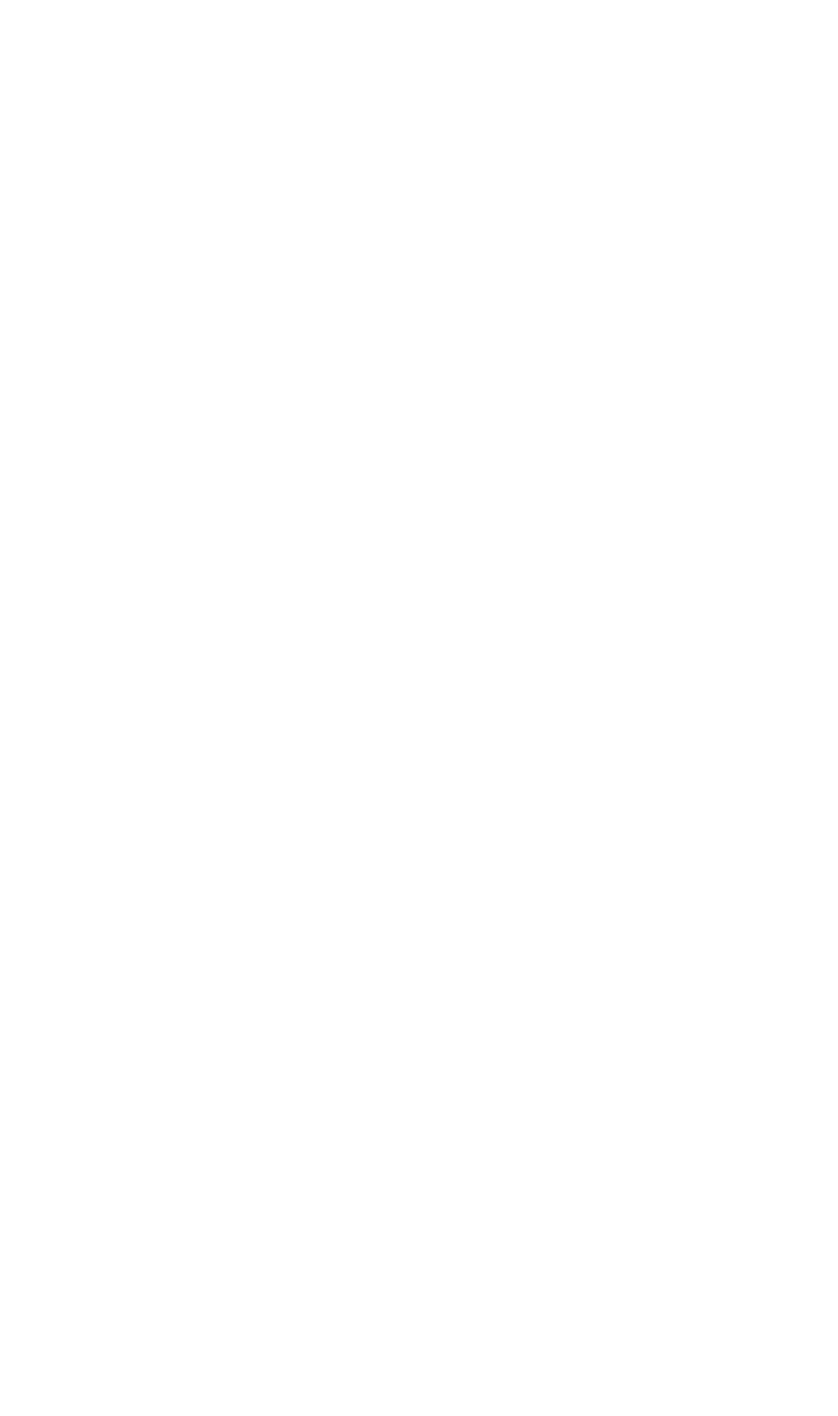
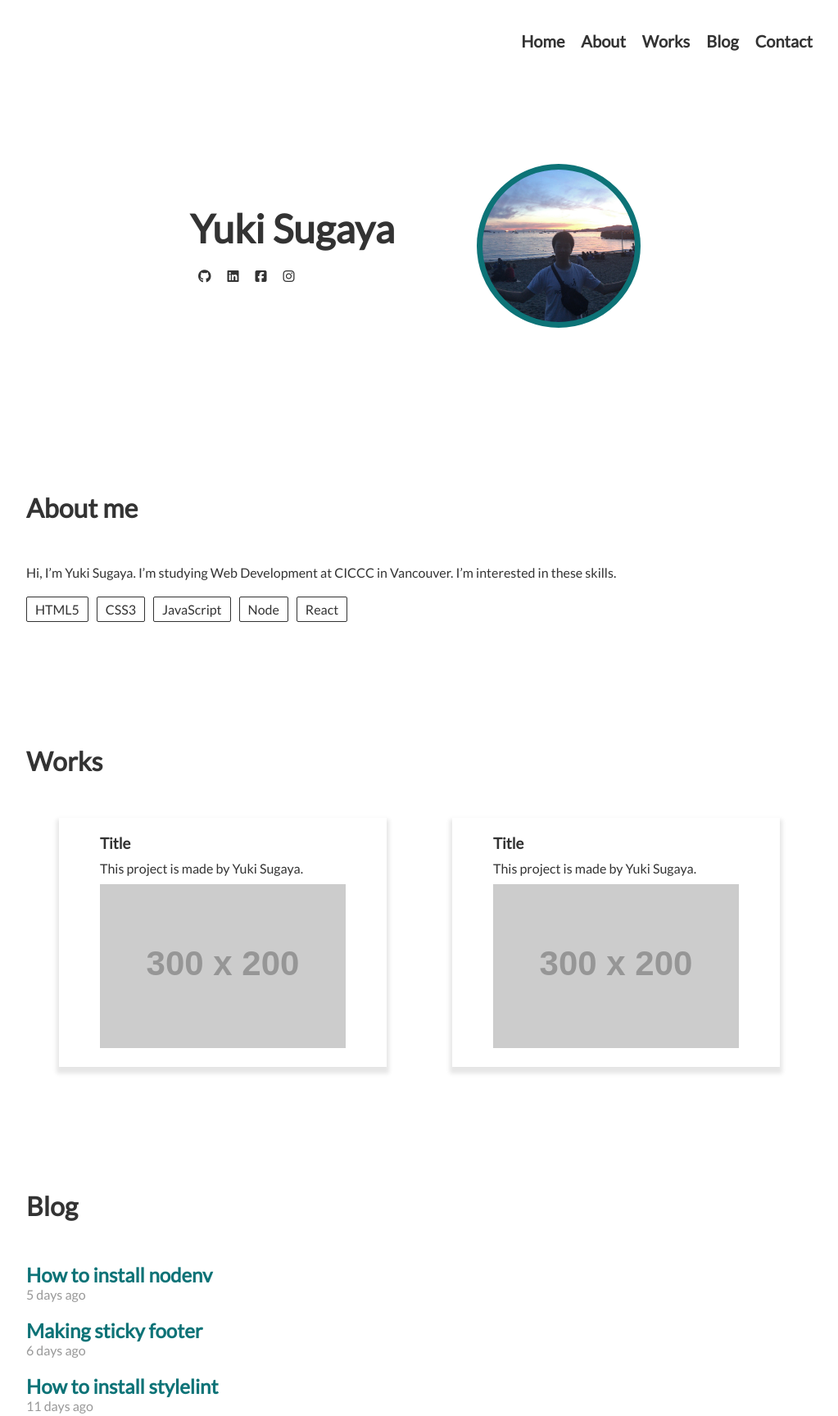
Before and after one commit to sugaya24/wadp-410-final, a website: page index.html in a window 1280 px wide. Shown: the top 1728 px of the page at 82% size, without its empty margins (128-1151 px from the left). Before the commit the page ends 800 px from the top, so only its background shows below. Drawn offline with nearby package versions, Linux system fonts and the light colour scheme; some packages are replaced by stand-ins of ours; files that its build step writes are made by us from their sources; placeholder pictures from the web are drawn by us.

Commit message:
Mod: for desktop

```diff
--- a/index.html
+++ b/index.html
@@ -9,8 +9,129 @@
       href="https://fonts.googleapis.com/css?family=Lato&display=swap"
       rel="stylesheet"
     />
+    <script
+      src="https://kit.fontawesome.com/4acde07e6e.js"
+      crossorigin="anonymous"
+    ></script>
     <link rel="stylesheet" href="/dist/css/main.css" />
     <title>Yuki Sugaya</title>
   </head>
-  <body></body>
+  <body>
+    <header>
+      <div class="container">
+        <div class="logo"><h1></h1></div>
+        <div class="navbar">
+          <ul>
+            <li>Home</li>
+            <li>About</li>
+            <li>Works</li>
+            <li>Blog</li>
+            <li>Contact</li>
+          </ul>
+        </div>
+      </div>
+    </header>
+
+    <main>
+      <div class="profile section">
+        <div class="container">
+          <div class="inner">
+            <div class="name"><h1>Yuki Sugaya</h1></div>
+            <div class="social">
+              <ul>
+                <li><i class="fab fa-github"></i></li>
+                <li><i class="fab fa-linkedin"></i></li>
+                <li><i class="fab fa-facebook-square"></i></li>
+                <li><i class="fab fa-instagram"></i></li>
+              </ul>
+            </div>
+          </div>
+          <div class="icon"></div>
+        </div>
+      </div>
+
+      <div class="about section">
+        <h2>About me</h2>
+        <p>
+          Hi, I’m Yuki Sugaya. I’m studying Web Development at CICCC in
+          Vancouver. I’m interested in these skills.
+        </p>
+        <div class="skills">
+          <ul>
+            <li class="skill">HTML5</li>
+            <li class="skill">CSS3</li>
+            <li class="skill">JavaScript</li>
+            <li class="skill">Node</li>
+            <li class="skill">React</li>
+          </ul>
+        </div>
+      </div>
+
+      <div class="works section">
+        <h2>Works</h2>
+        <div class="container">
+          <div class="card work">
+            <h3>Title</h3>
+            <p>This project is made by Yuki Sugaya.</p>
+            <div>
+              <img src="https://dummyimage.com/300x200/000/fff" alt="" />
+            </div>
+          </div>
+          <div class="card work">
+            <h3>Title</h3>
+            <p>This project is made by Yuki Sugaya.</p>
+            <div>
+              <img src="https://dummyimage.com/300x200/000/fff" alt="" />
+            </div>
+          </div>
+        </div>
+      </div>
+
+      <div class="blog section">
+        <h2>Blog</h2>
+        <div class="article">
+          <h3><a href="#">How to install nodenv</a></h3>
+          <p>5 days ago</p>
+        </div>
+        <div class="article">
+          <h3><a href="#">Making sticky footer</a></h3>
+          <p>6 days ago</p>
+        </div>
+        <div class="article">
+          <h3><a href="#">How to install stylelint</a></h3>
+          <p>11 days ago</p>
+        </div>
+      </div>
+
+      <div class="contact section">
+        <h2>Contact</h2>
+        <form name="form">
+          <input
+            class="name input input-form"
+            name="name"
+            type="text"
+            placeholder="Name"
+          />
+          <input
+            class="email input input-form"
+            name="email"
+            type="email"
+            placeholder="Email"
+          />
+          <textarea
+            class="message input input-form"
+            name="message"
+            cols="30"
+            rows="10"
+            placeholder="Message"
+          ></textarea>
+          <input class="btn input" type="button" value="Submit" />
+        </form>
+      </div>
+    </main>
+
+    <footer>
+      <p>Yuki Sugaya @ 2020</p>
+    </footer>
+  </body>
 </html>
--- /dev/null
+++ b/views/stylesheet/config/_color.scss
@@ -0,0 +1,5 @@
+$text-color-black: #333333;
+$text-color-gray: #999999;
+$text-color-white: #eeeeee;
+$sub-color-blue: #0d7377;
+$sub-color-lightblue: #14ffec;
--- a/views/stylesheet/main.scss
+++ b/views/stylesheet/main.scss
@@ -1,3 +1,17 @@
+// config
+@import './config/color';
+
+// modules
+@import './modules/_header';
+@import './modules/_main';
+@import './modules/_content';
+@import './modules/_footer';
+
 body {
   font-family: 'Lato', sans-serif;
+  color: $text-color-black;
 }
+
+.section {
+  margin-bottom: 150px;
+}
--- a/views/stylesheet/mixin/_btn.scss
+++ b/views/stylesheet/mixin/_btn.scss
@@ -0,0 +1,4 @@
+@mixin btn-tag {
+  border: 1px solid #333333;
+  border-radius: 2px;
+}
--- a/views/stylesheet/modules/_footer.scss
+++ b/views/stylesheet/modules/_footer.scss
@@ -0,0 +1,10 @@
+@import '../config/color';
+
+footer {
+  width: 100%;
+  height: 80px;
+  line-height: 80px;
+  color: $text-color-white;
+  text-align: center;
+  background-color: $text-color-black;
+}
--- a/views/stylesheet/modules/_header.scss
+++ b/views/stylesheet/modules/_header.scss
@@ -0,0 +1,22 @@
+@import '../config/color';
+
+header {
+  margin-bottom: 50px;
+  .container {
+    display: flex;
+    justify-content: space-between;
+    width: 960px;
+    height: 100px;
+    margin: 0 auto;
+    line-height: 100px;
+    .navbar ul {
+      display: flex;
+      li {
+        margin-left: 20px;
+        font-size: 20px;
+        font-weight: 700;
+        list-style: none;
+      }
+    }
+  }
+}
--- a/views/stylesheet/modules/_main.scss
+++ b/views/stylesheet/modules/_main.scss
@@ -0,0 +1,120 @@
+@import '../mixin/btn';
+
+main {
+  width: 960px;
+  margin: 0 auto;
+  h2 {
+    margin-bottom: 50px;
+    font-size: 32px;
+  }
+  .profile {
+    width: 560px;
+    margin: 100px auto 200px;
+    .container {
+      display: flex;
+      height: 200px;
+    }
+    .icon {
+      width: 200px;
+      height: 200px;
+      background-image: url('/img/icon.JPG');
+      background-position: center;
+      background-size: cover;
+      border: 7px solid $sub-color-blue;
+      border-radius: 50%;
+    }
+    .inner {
+      height: 100px;
+      margin: auto 100px auto 0;
+      .name {
+        h1 {
+          margin-bottom: 20px;
+          font-size: 48px;
+        }
+      }
+      .social ul {
+        display: flex;
+        margin-left: 10px;
+        li {
+          margin-right: 20px;
+          list-style: none;
+        }
+      }
+    }
+  }
+  .about {
+    p {
+      margin-bottom: 20px;
+    }
+    .skills ul {
+      display: flex;
+      li {
+        list-style: none;
+      }
+      .skill {
+        padding: 5px 10px;
+        margin-right: 10px;
+        border: 1px solid #333333;
+        border-radius: 2px;
+      }
+    }
+  }
+  .works {
+    .container {
+      display: grid;
+      grid-template-columns: 1fr 1fr;
+      .card {
+        padding: 20px 50px;
+        margin: 0 auto;
+        box-shadow: 0px 5px 5px 3px rgba($color: #000000, $alpha: 0.1);
+        h3 {
+          margin-bottom: 10px;
+        }
+        p {
+          margin-bottom: 10px;
+        }
+      }
+    }
+  }
+
+  .blog {
+    .article {
+      margin-bottom: 20px;
+      h3 {
+        font-size: 24px;
+        a {
+          color: $sub-color-blue;
+          text-decoration: none;
+          &:hover {
+            text-decoration: underline;
+          }
+        }
+      }
+      .message {
+        height: 300px;
+      }
+      p {
+        font-size: 16px;
+        color: $text-color-gray;
+      }
+    }
+  }
+
+  .contact {
+    .input {
+      display: block;
+      width: 50%;
+      padding: 5px 10px;
+      margin: 0 auto 10px;
+      border: 1px solid $text-color-black;
+      border-radius: 2px;
+    }
+    .input-form {
+      color: $text-color-gray;
+    }
+    .btn {
+      color: $text-color-white;
+      background-color: $text-color-black;
+    }
+  }
+}
```
Also changed, not shown: img/icon.JPG (added).
